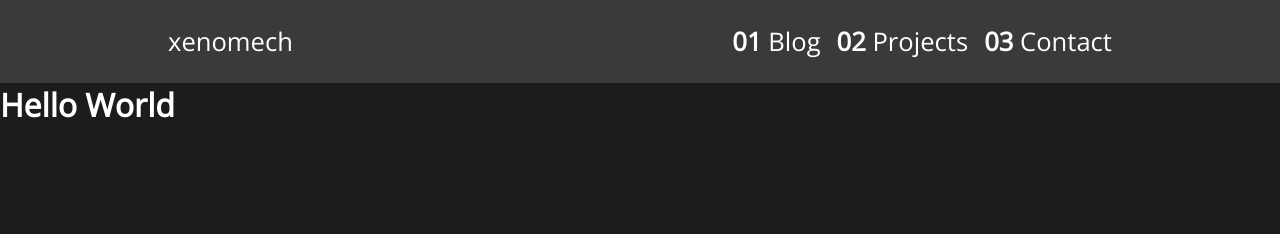
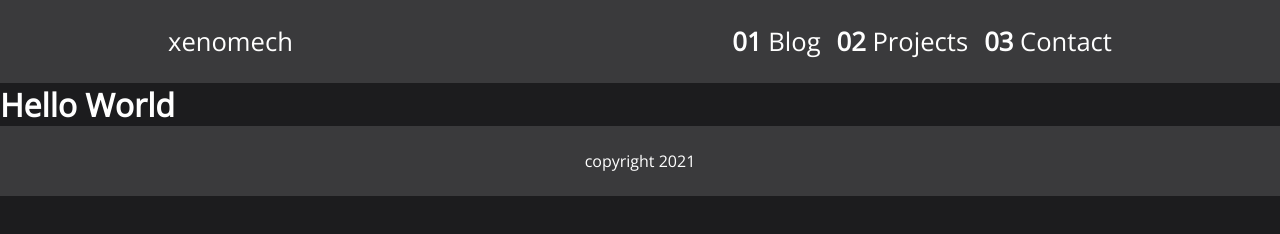
Before and after one commit to xenomech/MySpot, a Gatsby site: page / in a window 1280 px wide. Built offline with nearby package versions, Linux system fonts and the light colour scheme; Gatsby itself is replaced by a stand-in of ours.

Commit message:
🎨 footer added

```diff
--- a/gatsby-ssr.js
+++ b/gatsby-ssr.js
@@ -3,11 +3,11 @@ import { createGlobalStyle, ThemeProvider } from "styled-components"
 import Theme from "./src/themes/theme"
 
 const GlobalStyle = createGlobalStyle`
-  /* * {
+  * {
     box-sizing:border-box;
     margin:0;
     padding:0;
-  } */
+  }
   body,html{
     height:100%;
     font-family:${props => props.theme.font.main};
--- a/src/components/container.js
+++ b/src/components/container.js
@@ -1,5 +1,6 @@
 import React from "react"
 import { ContainerWrapper } from "../styles"
+import { Footer } from "./footer"
 import { Nav } from "./nav"
 
 export const Container = ({ children }) => {
@@ -7,6 +8,7 @@ export const Container = ({ children }) => {
     <ContainerWrapper>
       <Nav />
       {children}
+      <Footer />
     </ContainerWrapper>
   )
 }
--- /dev/null
+++ b/src/components/footer.js
@@ -0,0 +1,9 @@
+import React from "react"
+import { FooterWrapper } from "../styles"
+export const Footer = () => {
+  return (
+    <FooterWrapper>
+      <p>copyright 2021</p>
+    </FooterWrapper>
+  )
+}
--- a/src/components/index.js
+++ b/src/components/index.js
@@ -1,2 +1,3 @@
 export * from "./container"
 export * from "./nav"
+export * from "./footer"
--- /dev/null
+++ b/src/styles/footerWrapper.js
@@ -0,0 +1,18 @@
+import styled from "styled-components"
+
+export const FooterWrapper = styled.footer`
+  display: flex;
+  justify-content: center;
+  align-items: center;
+  font-size: 1rem;
+  padding: 1.5rem 10rem;
+  background-color: ${props => props.theme.colors.sysGrayDark4};
+  text-align: center;
+  @media ${props => props.theme.breakpoints.tablet} {
+    font-size: 1rem;
+    padding: 1.5rem 1rem;
+  }
+  @media ${props => props.theme.breakpoints.mobile} {
+    padding: 1rem 0.5rem;
+  }
+`
--- a/src/styles/index.js
+++ b/src/styles/index.js
@@ -1,2 +1,3 @@
 export * from "./containerWrapper"
 export * from "./navWrapper"
+export * from "./footerWrapper"
```
